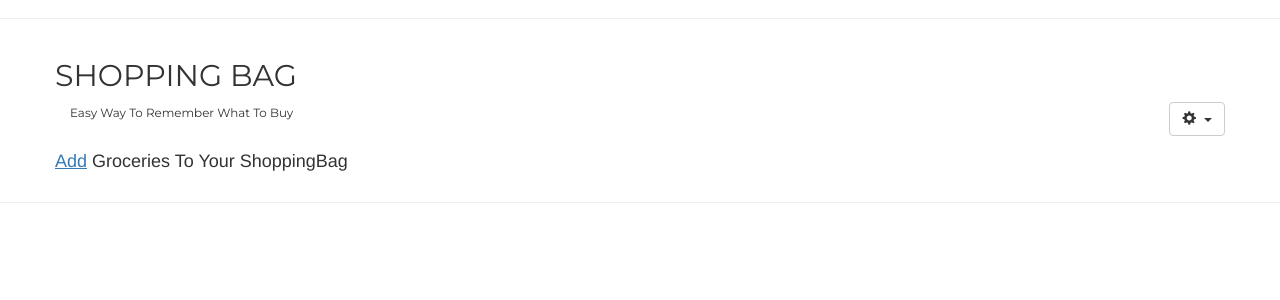
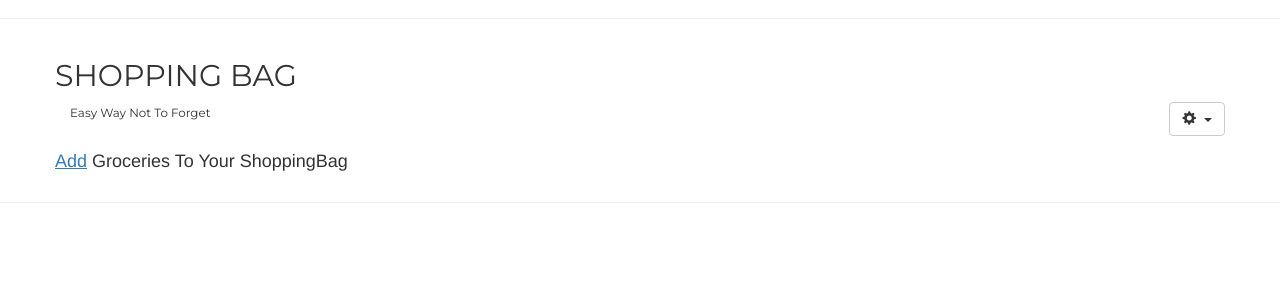
Before and after one commit to designravenous/Shopping_app, a Flask app: page / in a window 1280 px wide. Shown: the part 195-495 px from the top of the page. Run offline with Flask 2, Linux system fonts and the light colour scheme; the visitor is signed in with stand-in values (Sample User, id 1); data comes from the database, SQL or seed files in the repository; data that the repository does not hold is empty; some libraries are stand-ins or nearby versions.

Commit message:
changed the small header

```diff
--- a/application/templates/index.html
+++ b/application/templates/index.html
@@ -4,7 +4,7 @@
 <div class="container">
         <div class="row">
                 <h2 class="visible-md visible-lg" style="font-family: 'Montserrat', sans-serif;">SHOPPING BAG</h2>
-                <p class="visible-md visible-lg col-xs-3" style="font-family: 'Montserrat', sans-serif;"><small>Easy Way To Remember What To Buy</small></p>
+                <p class="visible-md visible-lg col-xs-3" style="font-family: 'Montserrat', sans-serif;"><small>Easy Way Not To Forget</small></p>
                 <div class="dropdown pull-right">
                     <a class="dropdown-toggle btn btn-default " data-toggle="dropdown">
                         <span class="glyphicon glyphicon-cog"></span>&nbsp; <span class="caret"></span>
```
